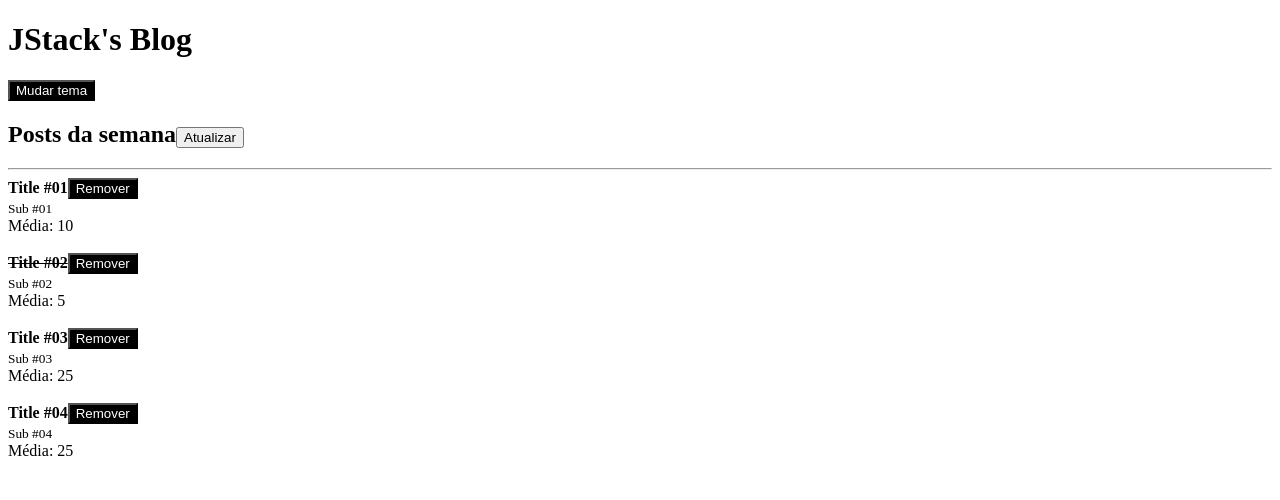
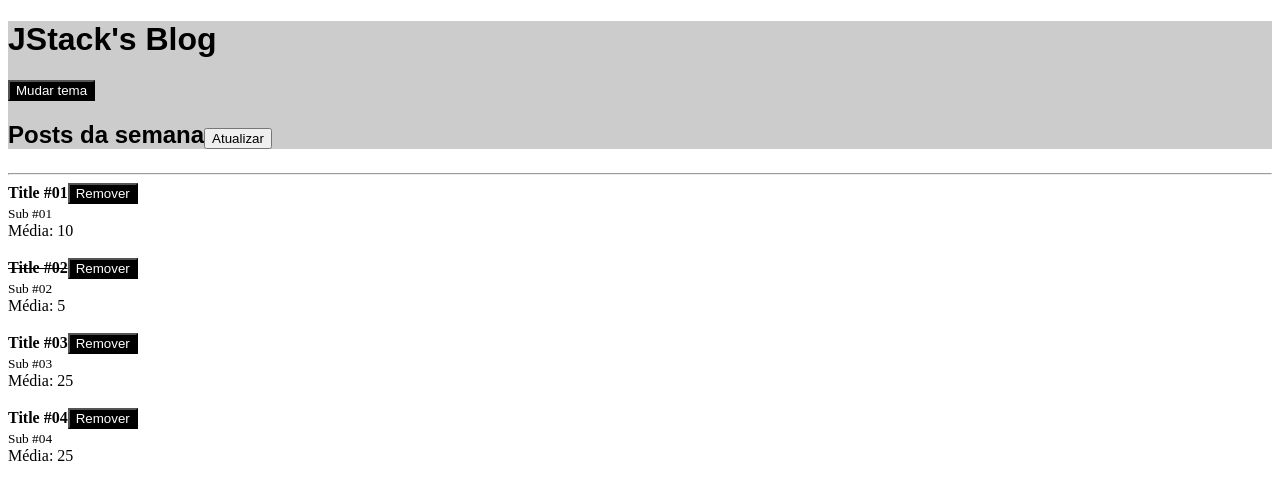
Before and after one commit to andersonkaiti/react-fundamentos, a React app: page / in a window 1280 px wide. Shown: the top 500 px of the page. Built offline with nearby package versions, Linux system fonts and the light colour scheme; the HTML template or start-up script is replaced by a standard one.

Commit message:
:art: style(Header): add inline style example to Header component

```diff
--- a/src/Header.jsx
+++ b/src/Header.jsx
@@ -6,10 +6,17 @@ export default function Header({ title = "JStack's Blog", children }) {
   const { onToggleTheme } = useContext(ThemeContext)
 
   return (
-    <>
+    <header
+      style={{
+        background: '#ccc',
+        fontFamily: 'sans-serif',
+        // marginBottom: 24,
+        marginBottom: '24px',
+      }}
+    >
       <h1>{title}</h1>
       <Button onClick={onToggleTheme}>Mudar tema</Button>
       {children}
-    </>
+    </header>
   )
 }
```
